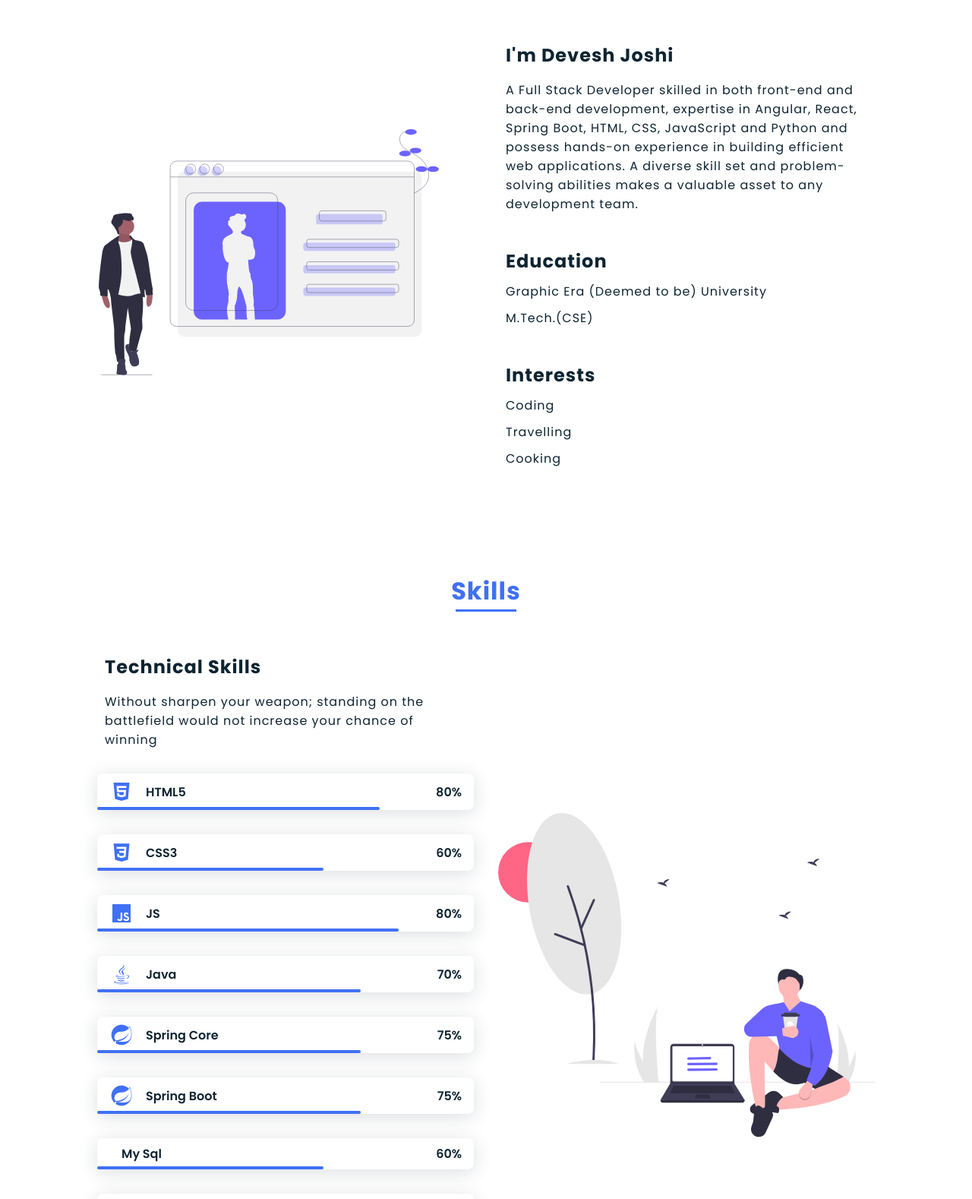
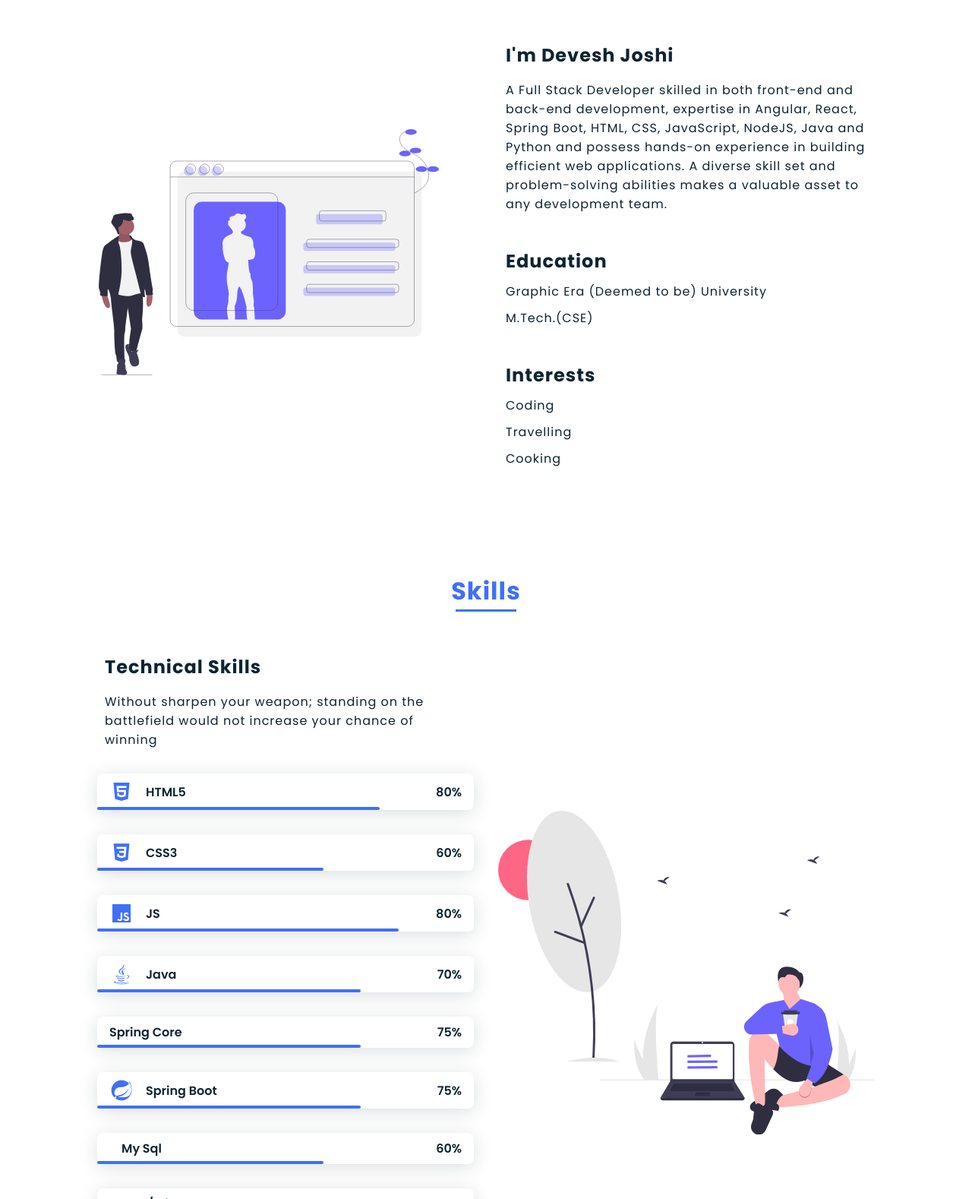
Before and after one commit to Deveshjoshi101/devesh, a plain HTML site: page index.html in a window 1280 px wide. Shown: the part 979-2557 px from the top of the page at 76% size. Drawn offline with nearby package versions, Linux system fonts and the light colour scheme; a script that the page names is missing; some icons are missing.

Commit message:
Update index.html

```diff
--- a/index.html
+++ b/index.html
@@ -701,7 +701,7 @@
             <p class="about_text" data-aos="fade-down" data-aos-delay="450">
               A Full Stack Developer skilled in both front-end and back-end
               development, expertise in Angular, React, Spring Boot, HTML, CSS,
-              JavaScript and Python and possess hands-on experience in building
+              JavaScript, NodeJS, Java and Python and possess hands-on experience in building
               efficient web applications. A diverse skill set and
               problem-solving abilities makes a valuable asset to any
               development team.
@@ -785,7 +785,8 @@
 
             <div class="skills_data" data-aos="fade-right" data-aos-delay="250">
               <div class="skills_name">
-                <i class="bx bxl-spring-boot skill_icon"></i>
+<!--                 <i class="bx bxl-spring-boot skill_icon"></i> -->
+                <div class="i-bx:bxl-python w-1em h-1em"></div>
                 <span class="skill_name">Spring Core</span>
               </div>
 
```
